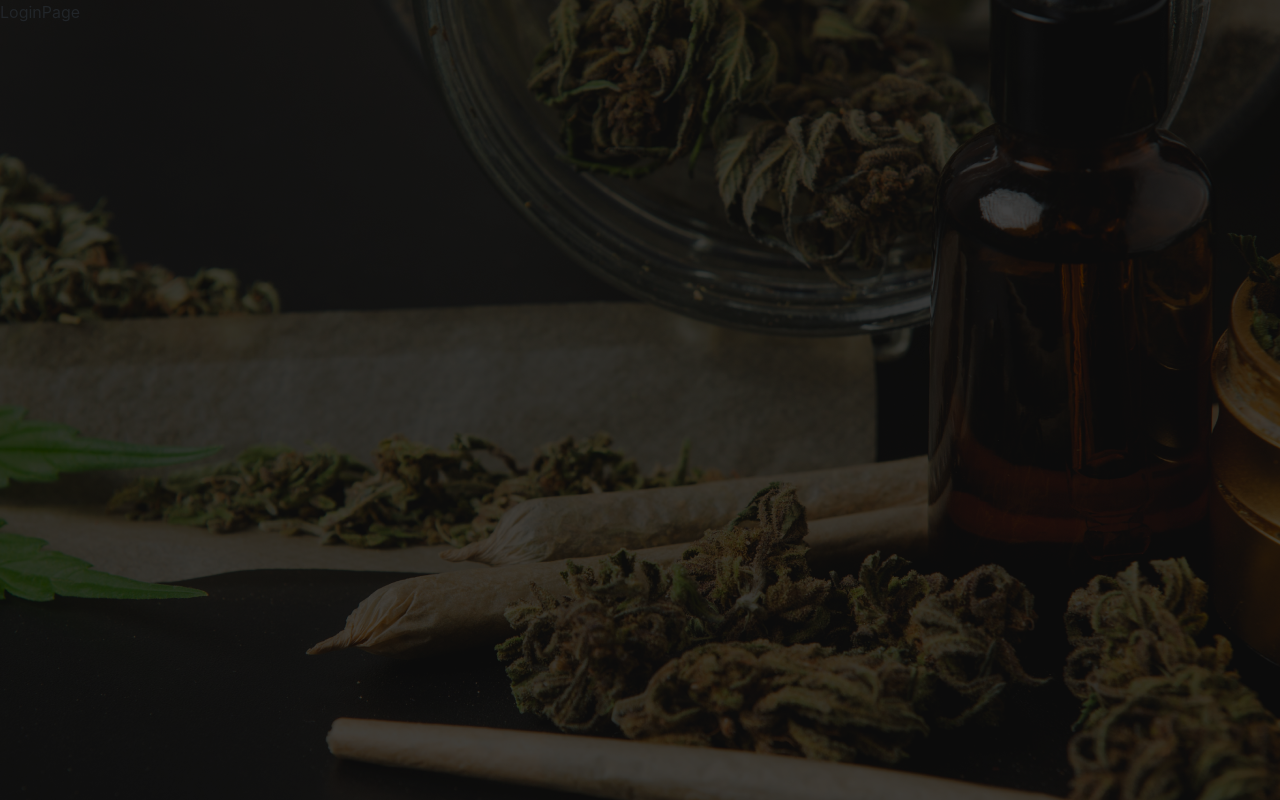
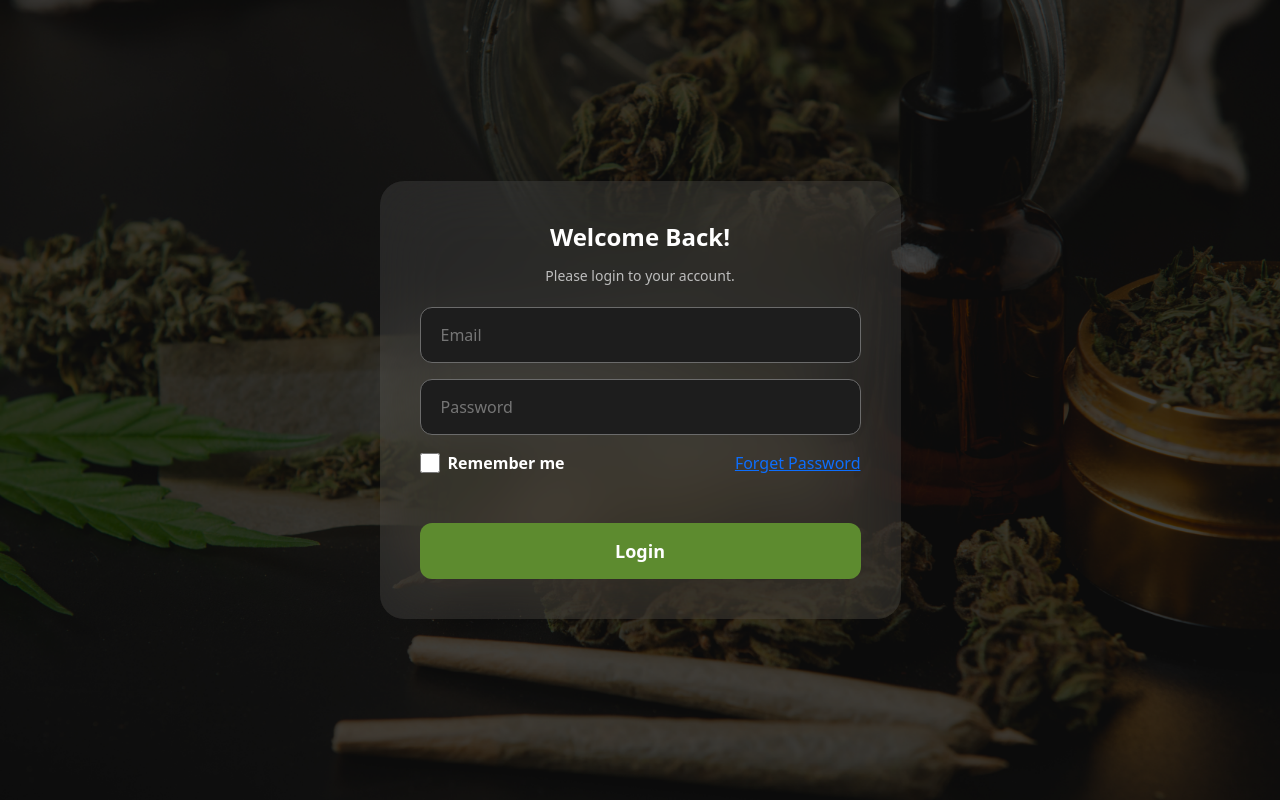
Before and after one commit to bilal060/pwa-react, a React (Create React App) app: page / in a window 1280 px wide. Built offline with nearby package versions, Linux system fonts and the light colour scheme.

Commit message:
Add AUth Model

```diff
--- a/package.json
+++ b/package.json
@@ -6,6 +6,7 @@
     "@testing-library/jest-dom": "^5.16.5",
     "@testing-library/react": "^13.4.0",
     "@testing-library/user-event": "^13.5.0",
+    "bootstrap": "^5.2.3",
     "react": "^18.2.0",
     "react-dom": "^18.2.0",
     "react-router-dom": "^6.10.0",
--- a/src/App.js
+++ b/src/App.js
@@ -3,7 +3,9 @@ import ContentRoutes from './Components/Content/routes';
 import AppLayout from './Components/App Layout';
 import RegistrationLayout from './Components/Registration';
 import RegistrationRoutes from './Components/Registration/routes';
-
+import 'bootstrap/dist/css/bootstrap.css';
+// Put any other imports below so that CSS from your
+// components takes precedence over default styles.
 function App() {
 
 
@@ -13,7 +15,7 @@ function App() {
 
   return (
     <RegistrationLayout>
-    <RegistrationRoutes />
+      <RegistrationRoutes />
     </RegistrationLayout>
   )
 
--- a/src/Components/Components.css
+++ b/src/Components/Components.css
@@ -2,5 +2,74 @@
     height: 100vh;
     width: 100vw;
     background-image: url(../assets/Images/registration-bg.png);
-    background-position: center;
+    background-position: top;
+    background-size: cover;
 }
+
+.auth-model {
+    max-width: 521px;
+    padding: 40px;
+    background: rgba(255, 255, 255, 0.09);
+    backdrop-filter: blur(36.7143px);
+    border-radius: 24px;
+    color: white;
+}
+
+.auth-model-heading {
+    font-style: normal;
+    font-weight: 700;
+    font-size: 24px;
+    line-height: 32px;
+    text-align: center;
+    text-transform: capitalize;
+    color: #FFFFFF;
+}
+
+.auth-model-desc {
+    font-style: normal;
+    font-weight: 400;
+    font-size: 14px;
+    line-height: 100%;
+    text-align: center;
+    color: #BEBEBE;
+}
+
+.auth-input {
+    height: 56px;
+    background: #1D1D1D !important;
+    color: white;
+    border: 1px solid #6B6B6B;
+    border-radius: 12px;
+    width: 100%;
+    padding: 20px;
+}
+
+.auth-label {
+    font-style: normal;
+    font-weight: 700;
+    font-size: 16px;
+    line-height: 100%;
+    color: #FFFFFF;
+}
+
+.auth-checkbox {
+    width: 20px;
+    height: 20px;
+    background: #1D1D1D;
+    border: 1px solid #6B6B6B;
+    border-radius: 6px;
+}
+
+.green-btn {
+    height: 56px;
+    background: #5D8B2F;
+    border-radius: 12px;
+    width: 100%;
+    font-style: normal;
+    font-weight: 600;
+    font-size: 18px;
+    line-height: 100%;
+    text-align: center;
+    color: #FFFFFF;
+    border: 0;
+}
--- a/src/Components/Registration/index.js
+++ b/src/Components/Registration/index.js
@@ -3,7 +3,7 @@ import '../Components.css'
 const RegistrationLayout = (props) => {
     const { children } = props;
     return (
-        <div className='registration-layout'>
+        <div className='registration-layout  d-flex justify-content-center align-items-center'>
             {children}
         </div>
     )
--- a/src/Pages/Login Page/index.js
+++ b/src/Pages/Login Page/index.js
@@ -1,8 +1,25 @@
 import React from 'react'
+import { Link } from 'react-router-dom'
 
 const LoginPage = () => {
     return (
-        <div>LoginPage</div>
+        <div className='auth-model'>
+            <h2 className='auth-model-heading'>Welcome Back!</h2>
+            <p className='auth-model-desc py-2'>Please login to your account.</p>
+            <form>
+                <input className='auth-input' type='text' placeholder='Email' />
+                <input className='auth-input my-3' type='Password' placeholder='Password' />
+                <div className='d-flex align-items-center justify-content-between'>
+                    <div className='d-flex align-items-center position-relative'>
+                        <input type='checkbox' className='auth-checkbox ' placeholder='Password' />
+                        <span class="geekmark"></span>
+                        <label className='auth-label ps-2 m-0'>Remember me </label>
+                    </div>
+                    <Link>Forget Password</Link>
+                </div>
+                <button className='green-btn mt-5'>Login</button>
+            </form>
+        </div >
     )
 }
 
--- a/src/index.css
+++ b/src/index.css
@@ -1,18 +1,16 @@
 body {
   margin: 0;
-  font-family: -apple-system, BlinkMacSystemFont, 'Segoe UI', 'Roboto', 'Oxygen',
-    'Ubuntu', 'Cantarell', 'Fira Sans', 'Droid Sans', 'Helvetica Neue',
-    sans-serif;
+  font-family: 'Satoshi';
   -webkit-font-smoothing: antialiased;
   -moz-osx-font-smoothing: grayscale;
 }
 
-code {
-  font-family: source-code-pro, Menlo, Monaco, Consolas, 'Courier New',
-    monospace;
-}
 
-#root{
+#root {
   height: 100vh;
   width: 100vw;
 }
+
+* {
+  box-sizing: border-box;
+}
```
Also changed, not shown: 1 other file (tests, documents, lock files or other folders).
